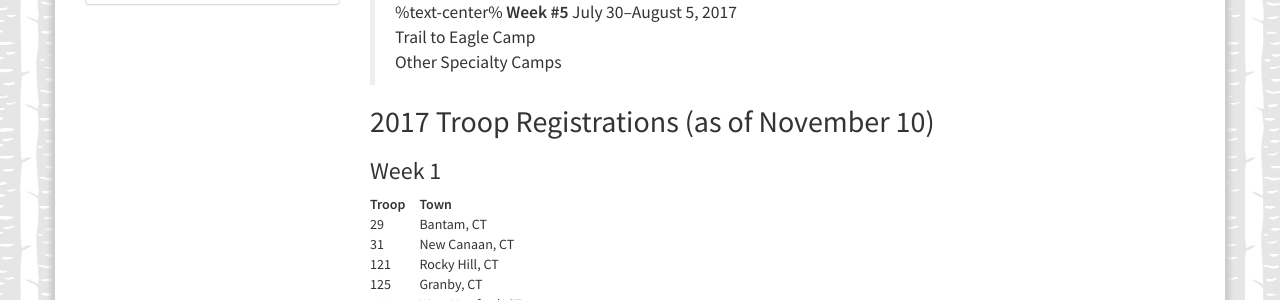
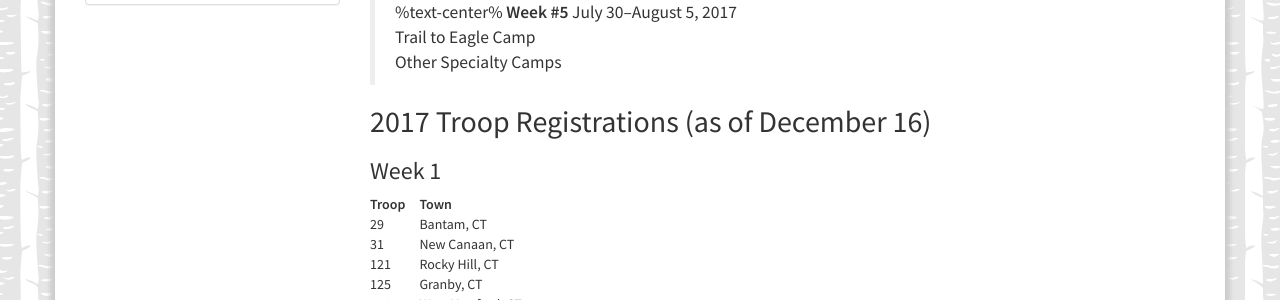
Before and after one commit to campworkcoeman/campworkcoeman.org, a Jekyll site: the page built from boy-scouts/register.md, in a window 1280 px wide and 1400 px high, scrolled down 954 px. Shown: the part 158-458 px from the top of the window. Built offline with Jekyll 4.4.1, drawn with Linux system fonts in a browser that asks for light colours; nearby versions of some CDN libraries; Markdown is read by kramdown in place of the engine named in the settings; some of the changed text lies outside the part shown.

Commit message:
Update troop registration list.

```diff
--- a/boy-scouts/register.md
+++ b/boy-scouts/register.md
@@ -34,7 +34,7 @@ Below, you will find links to the council website to reserve a campsite for 2017
 > Trail to Eagle Camp<br/>
 > Other Specialty Camps
 
-## 2017 Troop Registrations (as of November 10)
+## 2017 Troop Registrations (as of December 16)
 
 ### Week 1
 
```
Also changed, not shown: other parts of boy-scouts/register.md (+1 -1 lines).
